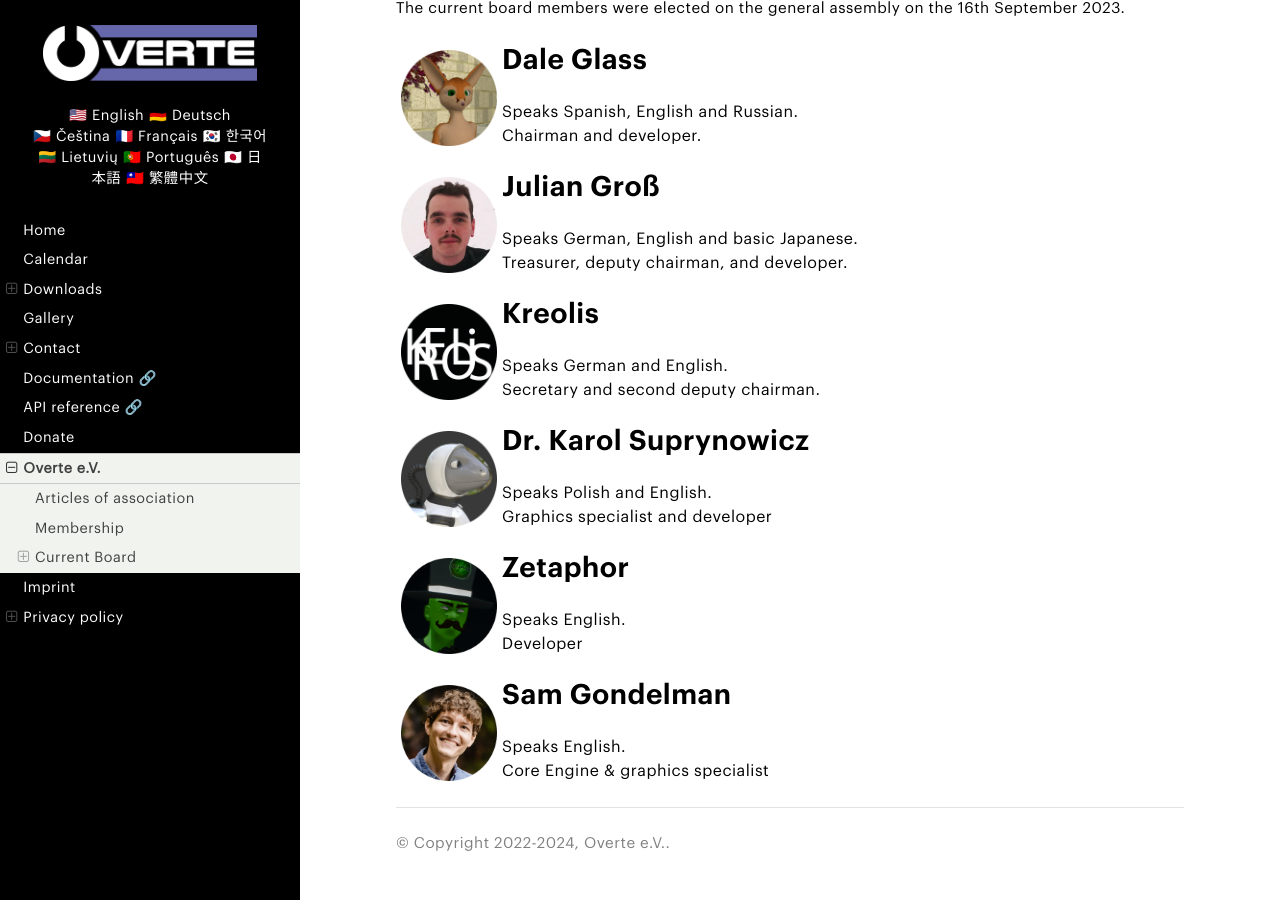
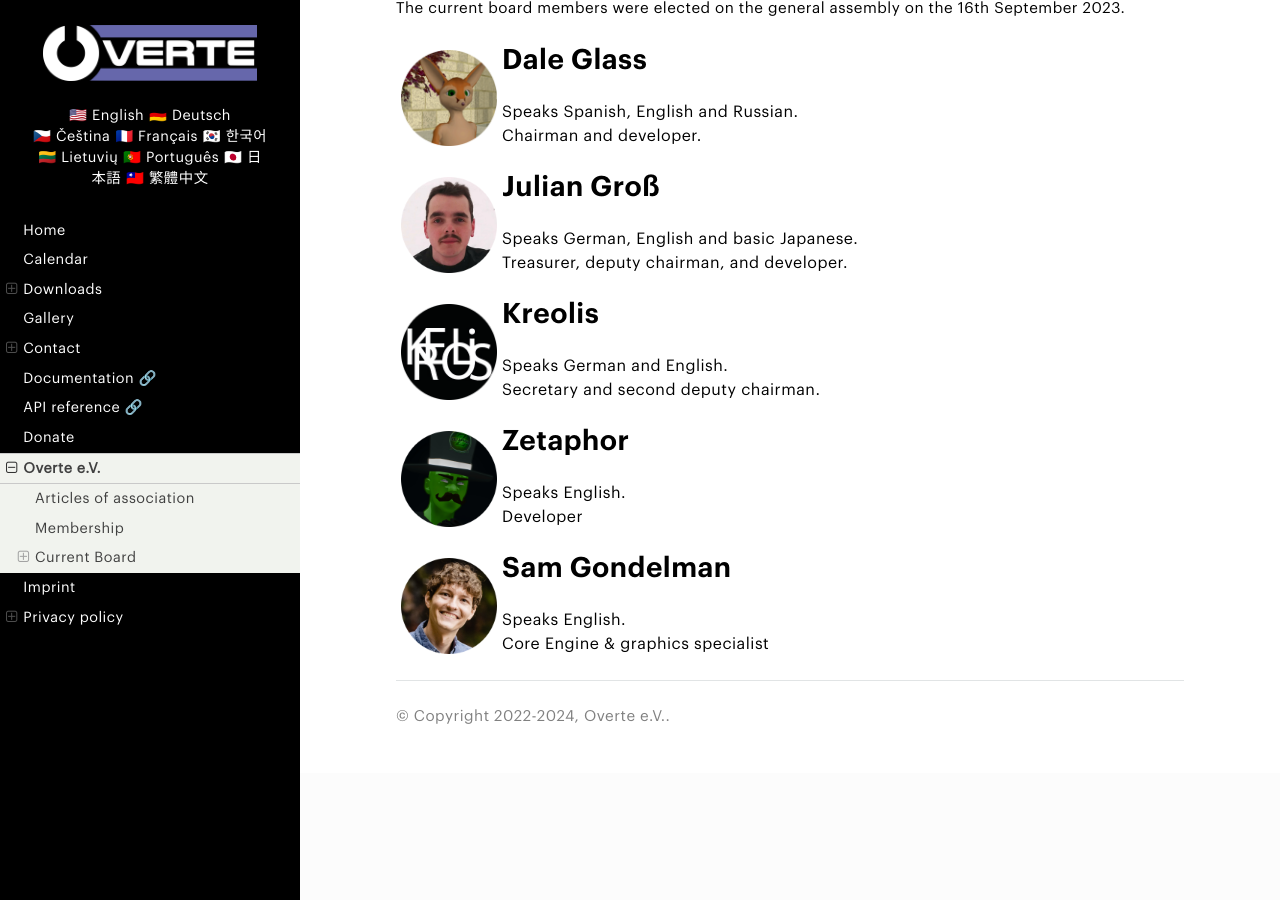
Before and after one commit to overte-org/overte-website-sphinx, a Sphinx documentation site: the page built from source/overte_ev.rst, in a window 1280 px wide and 900 px high, scrolled down 1169 px. Built offline with Sphinx 7.4.7 and the Read the Docs theme 2.0.0, drawn with Linux system fonts in a browser that asks for light colours.

Commit message:
Remove Dr. Karol Suprynowicz from the list of Overte e.V. board members, as they have stepped down.

```diff
--- a/source/overte_ev.rst
+++ b/source/overte_ev.rst
@@ -75,16 +75,6 @@ The current board members were elected on the general assembly on the 16th Septe
     :width: 96
 
 
-|Karol_Suprynowicz| Dr. Karol Suprynowicz
-~~~~~~~~~~~~~~~~~~~~~~~~~~~~~~~~~~~~~~~~~
-| Speaks Polish and English.
-| Graphics specialist and developer
-
-.. |Karol_Suprynowicz| image:: _images/board/Karol_Suprynowicz.png
-    :class: inline2
-    :width: 96
-
-
 |Zetaphor| Zetaphor
 ~~~~~~~~~~~~~~~~~~~
 | Speaks English.
```
Also changed, not shown: source/_images/board/Karol_Suprynowicz.png (deleted).
